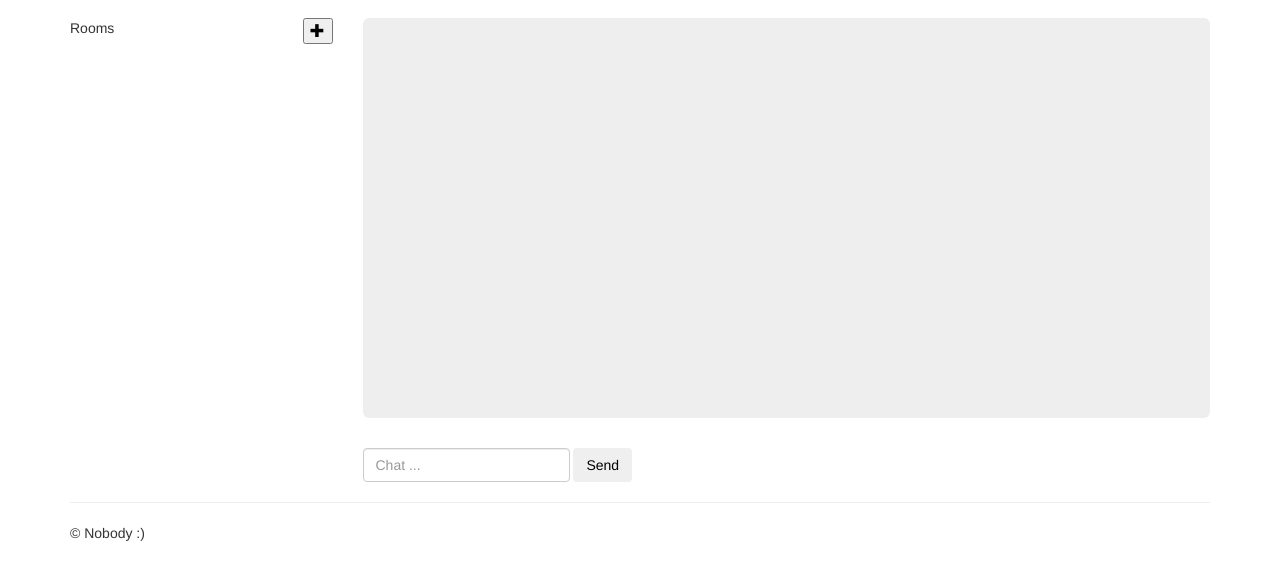
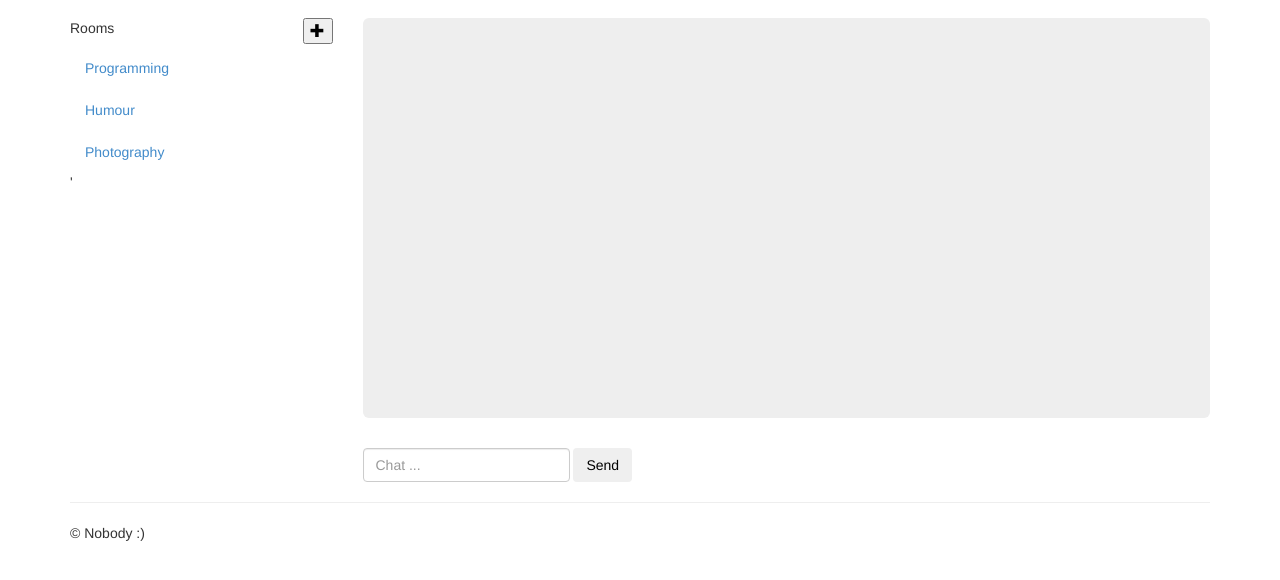
Before and after one commit to mikfreeman/chatme_kafka, a plain HTML site: page index.html in a window 1280 px wide. Shown: the part 54-634 px from the top of the page. Drawn offline with Linux system fonts and the light colour scheme.

Commit message:
Added Rooms

```diff
--- a/scripts/controllers/home.js
+++ b/scripts/controllers/home.js
@@ -4,4 +4,15 @@ angular.module('chatme.controllers')
   .controller('HomeController',
     ['$scope',
       function($scope) {
+      	$scope.rooms = [{
+      		'roomId' : 'programming',
+      		'label' : 'Programming'
+
+      	},{
+      		'roomId' : 'humour',
+      		'label' : 'Humour'
+      	},{
+      		'roomId' : 'photography',
+      		'label' : 'Photography'
+      	}]
   }]);
--- a/views/home.html
+++ b/views/home.html
@@ -1,7 +1,8 @@
-<div class="row">
+<div class="row" ng-controller="HomeController">
   <div class="col-md-3">
     <ul id="roomsList" class="nav nav-pills nav-stacked">
       <li style="margin-bottom:10px">Rooms<button class="btn-mini pull-right"  href="#createRoomModal" data-toggle="modal"><span class="glyphicon glyphicon-plus"></span></button></li>
+      <li ng-repeat="room in rooms"><a href="#">{{room.label}}</a></li>'
     </ul>
   </div>
   <div class="col-md-9">
```
